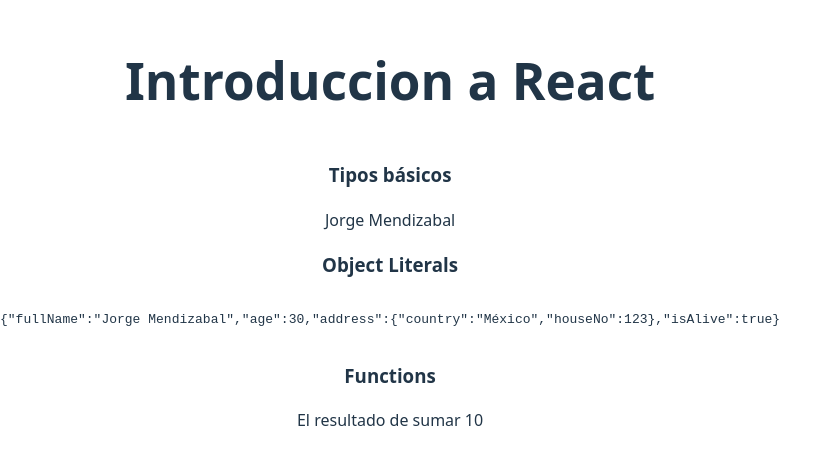
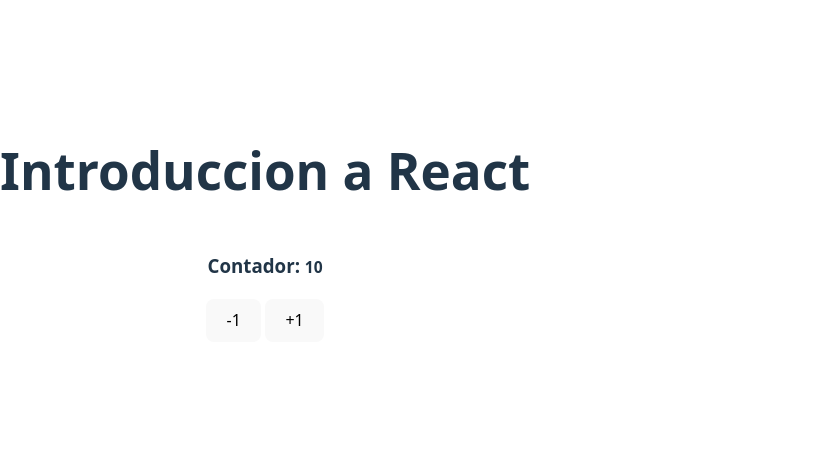
Before and after one commit to jorgeamn-softtek/react-foundation, a React (Vite) app: page / in a window 1280 px wide. Shown: the part 175-640 px from the top of the page, without its empty margins (0-840 px from the left). Built offline with nearby package versions, Linux system fonts and the light colour scheme.

Commit message:
clase Counter

```diff
--- a/src/App.tsx
+++ b/src/App.tsx
@@ -1,12 +1,10 @@
-import { BasicFunctions, BasicTypes, ObjectLiterals } from "./typescript";
+import { Counter } from "./components";
 
 function App() {
   return (
     <main>
       <h1>Introduccion a React</h1>
-      <BasicTypes></BasicTypes>
-      <ObjectLiterals></ObjectLiterals>
-      <BasicFunctions></BasicFunctions>
+      <Counter></Counter>
     </main>
   );
 }
--- /dev/null
+++ b/src/components/Couter.tsx
@@ -0,0 +1,23 @@
+import { useState } from "react";
+
+export const Counter = () => {
+  const [count, setCount] = useState(10);
+
+  const increaseBy = (value: number) => {
+    setCount(count + value);
+  };
+
+  return (
+    <>
+      <h3>
+        Contador: <small>{count}</small>
+      </h3>
+
+      <div>
+        <button onClick={() => increaseBy(-1)}>-1</button>
+        &nbsp;
+        <button onClick={() => increaseBy(1)}>+1</button>
+      </div>
+    </>
+  );
+};
--- /dev/null
+++ b/src/components/index.ts
@@ -0,0 +1 @@
+export * from "./Couter";
```
